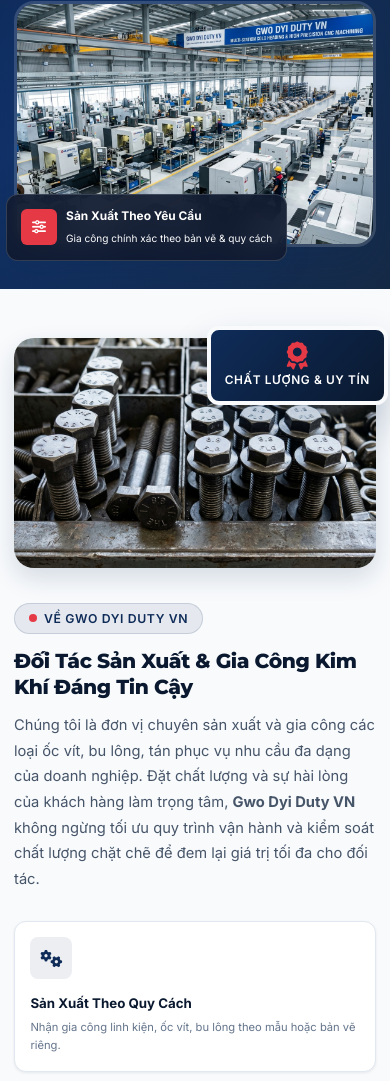
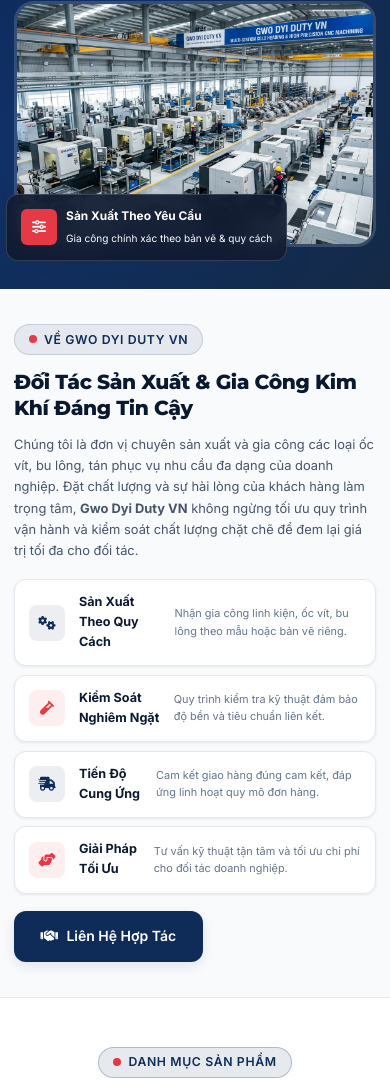
Before and after one commit to MinhhQuann1506/GD-WEB, a website: page index.html in a window 390 px wide. Shown: the part 607-1688 px from the top of the page. Drawn offline with Linux system fonts and the light colour scheme; no server answers.

Commit message:
Optimize About section on mobile: hide image, compact feature cards as horizontal rows

```diff
--- a/styles.css
+++ b/styles.css
@@ -1598,35 +1598,47 @@
   .header-center { margin-bottom: 2.5rem; }
 
   /* About */
+  .about-section { padding: 2.5rem 0; }
+
   .about-grid {
     grid-template-columns: 1fr;
-    gap: 2.5rem;
-  }
-
-  .about-img-main {
-    height: 280px;
-  }
-
-  .about-experience-badge {
-    top: -12px;
-    right: -12px;
-    padding: 0.85rem 1rem !important;
-  }
-
-  .exp-num { font-size: 1.75rem; }
-
+    gap: 1.5rem;
+  }
+
+  /* Hide image on mobile — save space, focus on content */
+  .about-image-stack { display: none; }
+
+  .about-content-text {
+    font-size: 0.92rem;
+    margin-bottom: 1.25rem;
+    line-height: 1.65;
+  }
+
+  /* Feature cards → compact horizontal rows */
   .features-list {
-    grid-template-columns: 1fr 1fr;
+    grid-template-columns: 1fr;
+    gap: 0.6rem;
+    margin-bottom: 1.25rem;
+  }
+
+  .feature-card {
+    display: flex;
+    flex-direction: row;
+    align-items: center;
     gap: 1rem;
-    margin-bottom: 1.75rem;
-  }
-
-  .feature-card {
-    padding: 1.1rem;
-  }
-
-  .feature-title { font-size: 0.95rem; }
-  .feature-desc  { font-size: 0.8rem; }
+    padding: 0.85rem 1rem;
+  }
+
+  .feature-icon {
+    width: 36px;
+    height: 36px;
+    flex-shrink: 0;
+    margin-bottom: 0;
+    font-size: 1rem;
+  }
+
+  .feature-title { font-size: 0.9rem; margin-bottom: 0.1rem; }
+  .feature-desc  { font-size: 0.78rem; }
 
   /* Products */
   .products-filter-bar {
```
